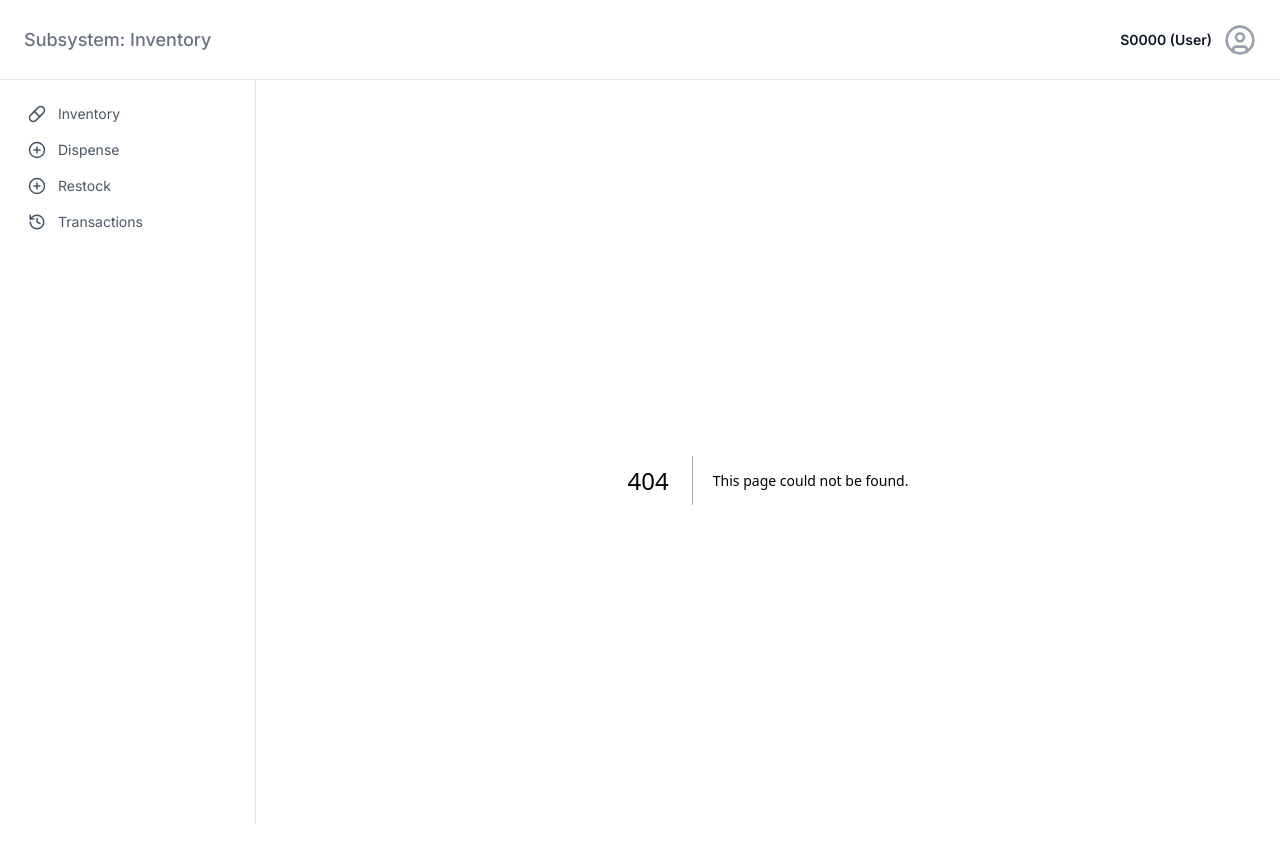
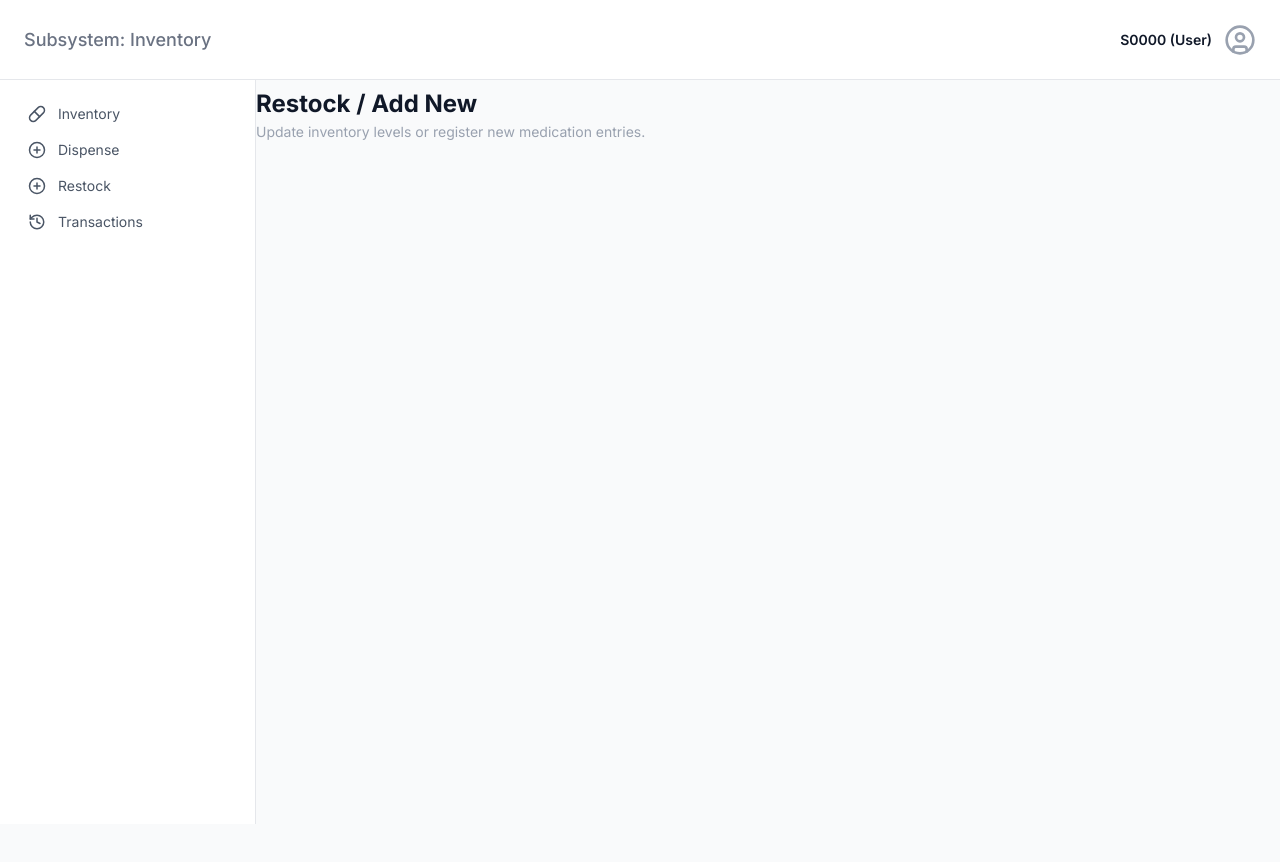
Before and after one commit to sennythegreat/Inventory-Pharmaceutical-Subsystem, a Next.js app in the folder inventory_pharmaceutical_subsystem/: page /pages/inventory/add in a window 1280 px wide. Before the commit this address had no page. Shown: the top 862 px of the page. After the commit the page ends 824 px from the top, so only its background shows below. Built offline with nearby package versions, Linux system fonts and the light colour scheme.

Commit message:
Add Pages folder

```diff
--- a/inventory_pharmaceutical_subsystem/src/app/page.js
+++ b/inventory_pharmaceutical_subsystem/src/app/page.js
@@ -1,5 +1,5 @@
 import { redirect } from "next/navigation";
 
 export default function Home() {
-  redirect("/inventory");
+  redirect("/pages/inventory");
 }
--- /dev/null
+++ b/inventory_pharmaceutical_subsystem/src/app/pages/inventory/add/page.js
@@ -0,0 +1,28 @@
+"use client";
+import { useState } from "react";
+
+
+export default function AddMedicine() {
+    const [medicineName, setMedicineName] = useState("");
+    const [quantity, setQuantity] = useState(0);
+
+    const handleSubmit = (e) => {
+        e.preventDefault();
+        // Handle form submission logic here
+    };
+
+    return (
+        <div>
+            {/* Page Header */}
+            <div className="flex items-start justify-between mt-2 mb-6">
+                <div>
+                    <h1 className="text-2xl font-bold text-gray-900">Restock / Add New</h1>
+                    <p className="text-sm text-gray-400 mt-0.5">
+                        Update inventory levels or register new medication entries.
+                    </p>
+                </div>
+            </div>
+        </div>
+
+    );
+}
--- a/inventory_pharmaceutical_subsystem/src/app/inventory/page.js
+++ b/inventory_pharmaceutical_subsystem/src/app/pages/inventory/page.js
@@ -1,9 +1,9 @@
 "use client";
 
 import { useState } from "react";
-import InventorySearch from "../../components/inventory/inventorysearch";
-import InventoryTable from "../../components/inventory/inventorytable";
-import { useInventory } from "../../hooks/hooks";
+import InventorySearch from "../../../components/inventory/inventorysearch";
+import InventoryTable from "../../../components/inventory/inventorytable";
+import { useInventory } from "../../../hooks/hooks";
 
 export default function InventoryPage() {
   const { medications, isLoading, error, refresh } = useInventory();
```
Also changed, not shown: inventory_pharmaceutical_subsystem/src/app/pages/dispense/page.js (added), inventory_pharmaceutical_subsystem/src/app/pages/restock/page.js (added), inventory_pharmaceutical_subsystem/src/app/pages/transactions/page.js (added).
